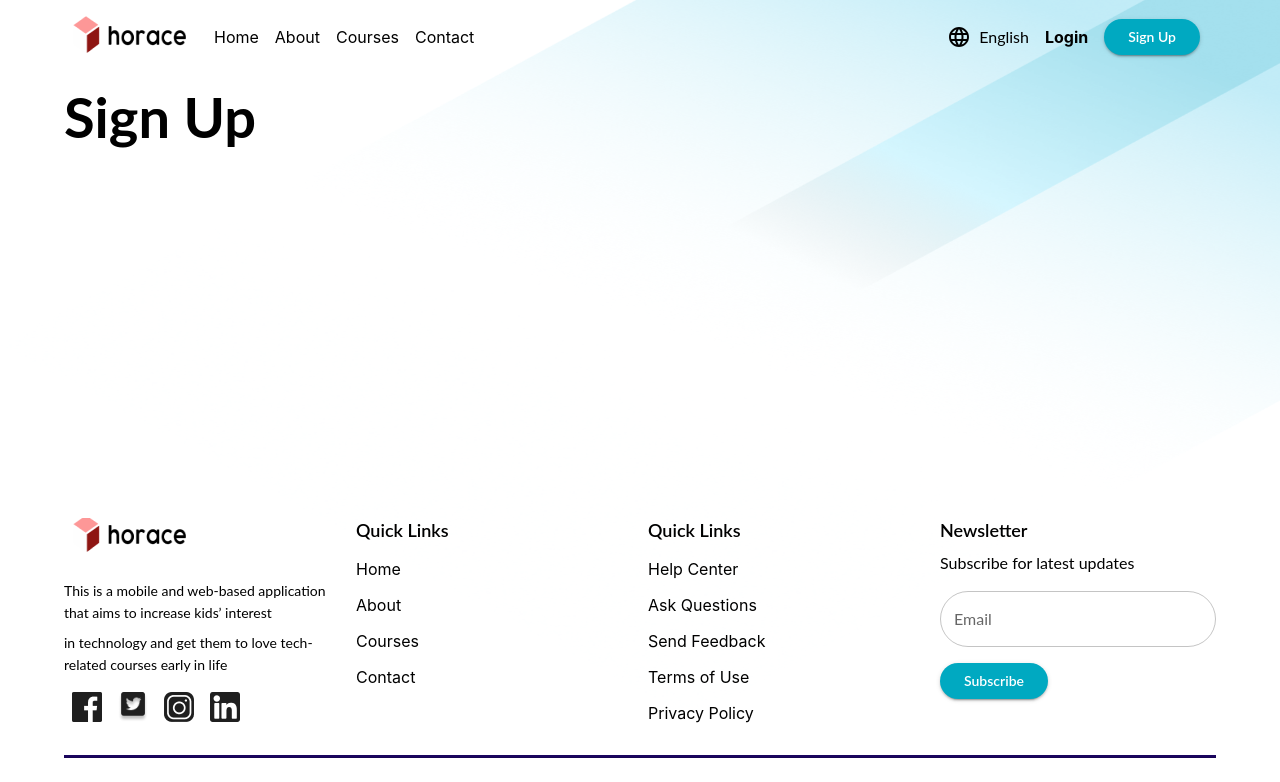
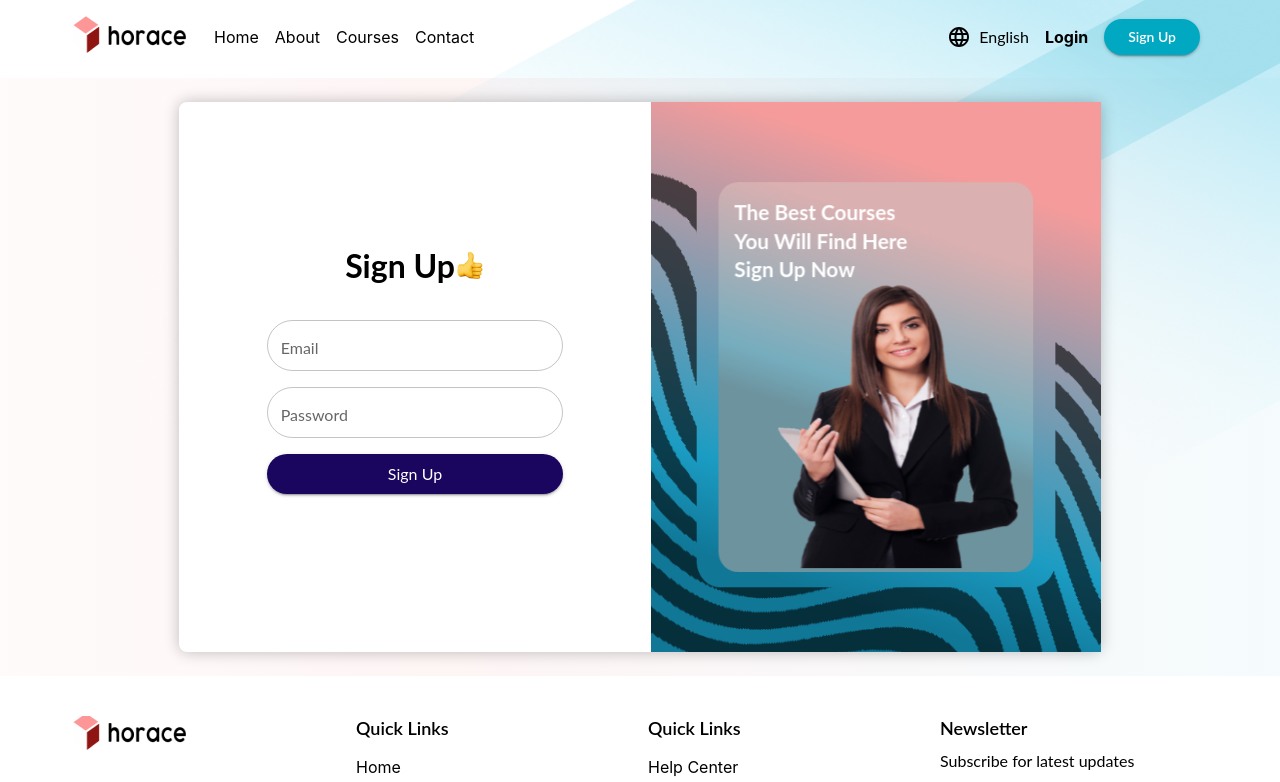
Before and after one commit to babaphemy/horace-lms, a Next.js app: page /sign-up in a window 1280 px wide. Shown: the top 782 px of the page. Built offline with nearby package versions, Linux system fonts and the light colour scheme.

Commit message:
added some more changes to sign up

```diff
--- a/pages/sign-up/index.tsx
+++ b/pages/sign-up/index.tsx
@@ -1,17 +1,82 @@
 import React from 'react';
-import { Box, Container, Typography } from '@mui/material';
+import { Box, Container, Typography, Button, TextField } from '@mui/material';
 import Header from '../../components/Header';
 import Footer from '../../components/Footer';
+import Image from 'next/image';
+import subtract from '../../assets/img/subtract.png';
+import thumb from '../../assets/img/thumb.png';
+import woman from '../../assets/img/woman.png';
+import Link from 'next/link';
+import { loginStyles } from '../../styles/loginStyles';
 
 const SignUp = () => {
 	return (
 		<Box>
 			<Header />
-			<Container maxWidth="lg">
-				<Typography variant="h1" height={'50vh'}>
-					Sign Up
-				</Typography>
-			</Container>
+			<Box sx={loginStyles.body}>
+				<Container maxWidth="lg">
+					<Box sx={loginStyles.center}>
+						<Box sx={loginStyles.box}>
+							<Box sx={loginStyles.right}>
+								<Typography
+									variant="h4"
+									sx={[loginStyles.center, loginStyles.title]}
+								>
+									Sign Up{' '}
+									<Image src={thumb} alt="thumb" width={30} height={30} />
+								</Typography>
+
+								<Box component="form" sx={loginStyles.form}>
+									<TextField
+										sx={loginStyles.input}
+										label="Email"
+										variant="outlined"
+										fullWidth
+									/>
+									<TextField
+										sx={loginStyles.input}
+										label="Password"
+										variant="outlined"
+										fullWidth
+									/>
+
+									<Button
+										sx={[loginStyles.button, loginStyles.submit]}
+										variant="contained"
+										fullWidth
+									>
+										Sign Up
+									</Button>
+								</Box>
+							</Box>
+							<Box sx={loginStyles.subtract}>
+								<Image
+									src={subtract}
+									alt="logo"
+									width={'450rem'}
+									height={'550rem'}
+									style={{
+										position: 'absolute',
+										bottom: 0,
+										right: 0,
+									}}
+								/>
+								<Box sx={loginStyles.glass}>
+									<Typography variant="h5" sx={loginStyles.note}>
+										the best courses you will find here sign up now
+									</Typography>
+									<Image
+										src={woman}
+										alt="woman standing"
+										width={'300rem'}
+										height={'300rem'}
+									/>
+								</Box>
+							</Box>
+						</Box>
+					</Box>
+				</Container>
+			</Box>
 			<Footer />
 		</Box>
 	);
--- /dev/null
+++ b/styles/loginStyles.ts
@@ -0,0 +1,134 @@
+export const loginStyles = {
+	title: {
+		fontWeight: 700,
+		mb: 3,
+	},
+	body: {
+		background:
+			'linear-gradient(90deg, rgba(245,155,155,0.04254201680672265) 0%, rgba(245,155,155,0.10136554621848737) 35%, rgba(157,220,235,0.10136554621848737) 100%)',
+		width: '100%',
+	},
+	center: {
+		display: 'flex',
+		justifyContent: 'center',
+		alignItems: 'center',
+	},
+	box: {
+		background: 'white',
+		boxShadow: '0px 0px 15px 0px rgba(0,0,0,0.25)',
+		borderRadius: 2,
+		my: 3,
+		display: 'flex',
+		justifyContent: 'center',
+		minWidth: '80%',
+		alignItems: 'center',
+	},
+	subtract: {
+		position: 'relative',
+		display: 'flex',
+		flexDirection: 'column',
+		justifyContent: 'center',
+		alignItems: 'center',
+		margin: 0,
+		height: '100%',
+		background:
+			'linear-gradient(197.86deg, #F59B9B 17.24%, #1B9CC3 69.35%, #107797 83.49%)',
+
+		'@media (max-width: 900px)': {
+			display: 'none',
+		},
+	},
+	glass: {
+		position: 'absolute',
+		minWidth: '70%',
+		top: '50%',
+		left: '50%',
+		transform: 'translate(-50%, -50%)',
+		background:
+			'linear-gradient(0deg, rgba(255, 255, 255, 0.4), rgba(255, 255, 255, 0.4)), linear-gradient(0deg, rgba(0, 0, 0, 0.2), rgba(0, 0, 0, 0.2)), linear-gradient(197.86deg, #F59B9B 17.24%, #2295B8 52.62%, #0F5E76 61.46%)',
+		mixBlendMode: 'normal',
+		backdropFilter: 'blur(2px)',
+		borderRadius: '20px',
+	},
+	button: {
+		m: 1,
+		marginBottom: 2,
+		color: 'black',
+		borderColor: '#a1a1a1',
+		borderWidth: 2,
+		borderRadius: 5,
+		fontSize: '16px',
+		fontWeight: 400,
+		textTransform: 'none',
+		display: 'flex',
+		justifyContent: 'space-evenly',
+		alignItems: 'center',
+	},
+	socials: {
+		minWidth: '70%',
+		display: 'flex',
+		justifyContent: 'center',
+		alignItems: 'center',
+		flexDirection: 'column',
+	},
+	right: {
+		flexGrow: 1,
+		p: 3,
+		display: 'flex',
+		flexDirection: 'column',
+		justifyContent: 'center',
+		alignItems: 'center',
+	},
+	dividerContainer: {
+		display: 'flex',
+		justifyContent: 'center',
+		alignItems: 'center',
+		mt: 2,
+		mb: 2,
+		width: '100%',
+	},
+	divider: {
+		background: '#1A055F',
+		height: '1px',
+		width: '100px',
+	},
+	form: {
+		display: 'flex',
+		flexDirection: 'column',
+		justifyContent: 'center',
+		alignItems: 'center',
+		minWidth: '70%',
+
+		'& .MuiTextField-root': {
+			m: 1,
+		},
+	},
+	input: {
+		borderRadius: 10,
+
+		'& .MuiOutlinedInput-root': {
+			borderRadius: 10,
+		},
+		'& .MuiOutlinedInput-input': {
+			padding: '14px 15px',
+			fontSize: '16px',
+			fontWeight: 400,
+		},
+	},
+	submit: {
+		background: '#1A055F',
+		color: 'white',
+		'&:hover': {
+			background: '#000000',
+		},
+	},
+	note: {
+		fontWeight: 700,
+		color: 'white',
+		position: 'relative',
+		top: '1rem',
+		left: '1rem',
+		maxWidth: '200px',
+		textTransform: 'capitalize',
+	},
+};
```
Also changed, not shown: pages/login/index.tsx (+2 -136 lines), assets/img/thumb.png (added), assets/img/woman.png.
